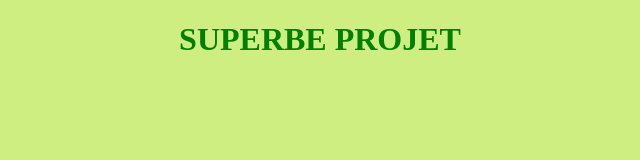
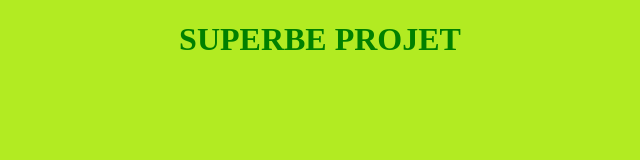
Before and after one commit to ibrahimbenahmed/Monprojet, a plain HTML site: page index.html in a window 1280 px wide. Shown: the whole page, without its empty margins (320-960 px from the left). Drawn offline with Linux system fonts and the light colour scheme.

Commit message:
integration css

```diff
--- a/css/style.css
+++ b/css/style.css
@@ -1,5 +1,5 @@
 body {
-    background-color: rgb(206, 238, 130);
+    background-color: rgb(178, 235, 34);
 }
 
 h1 {
```
